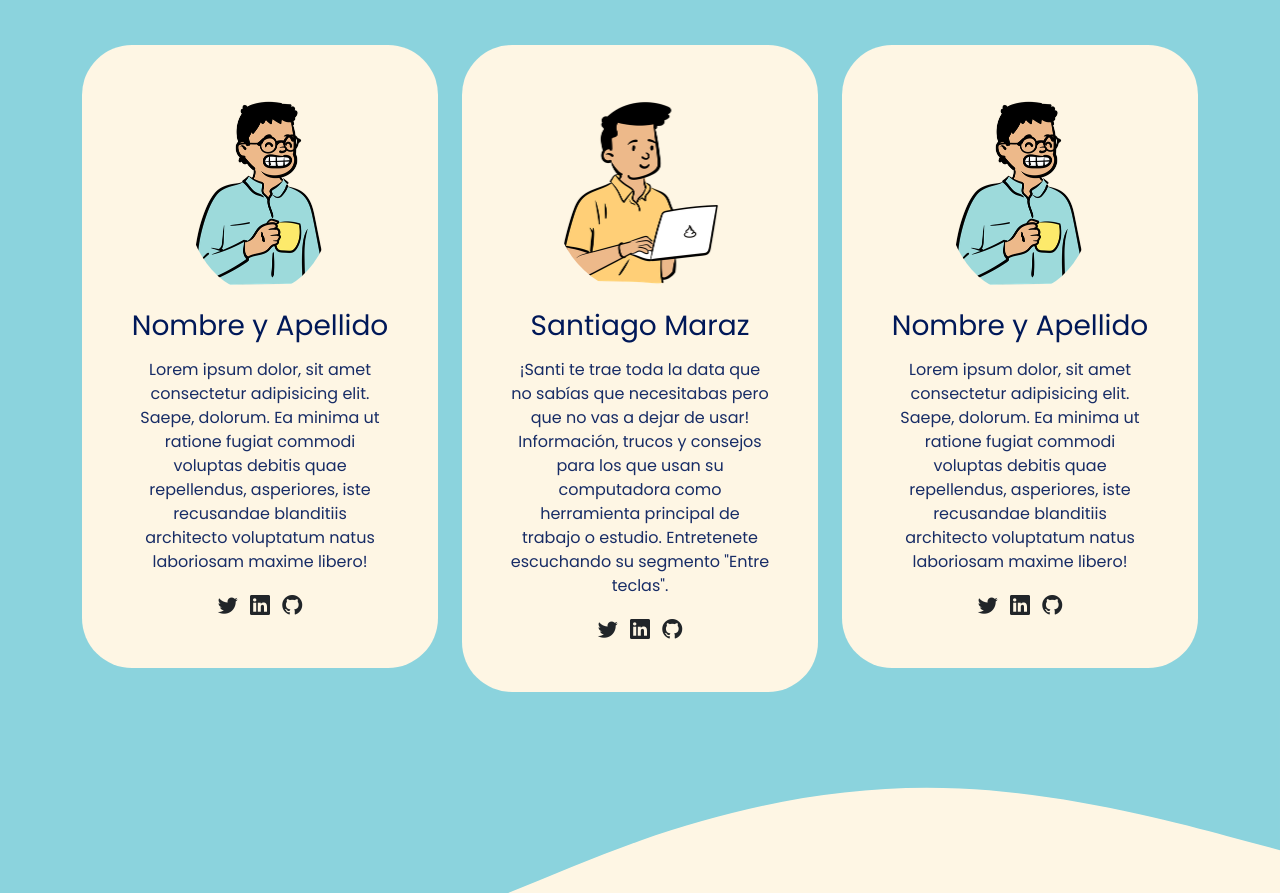
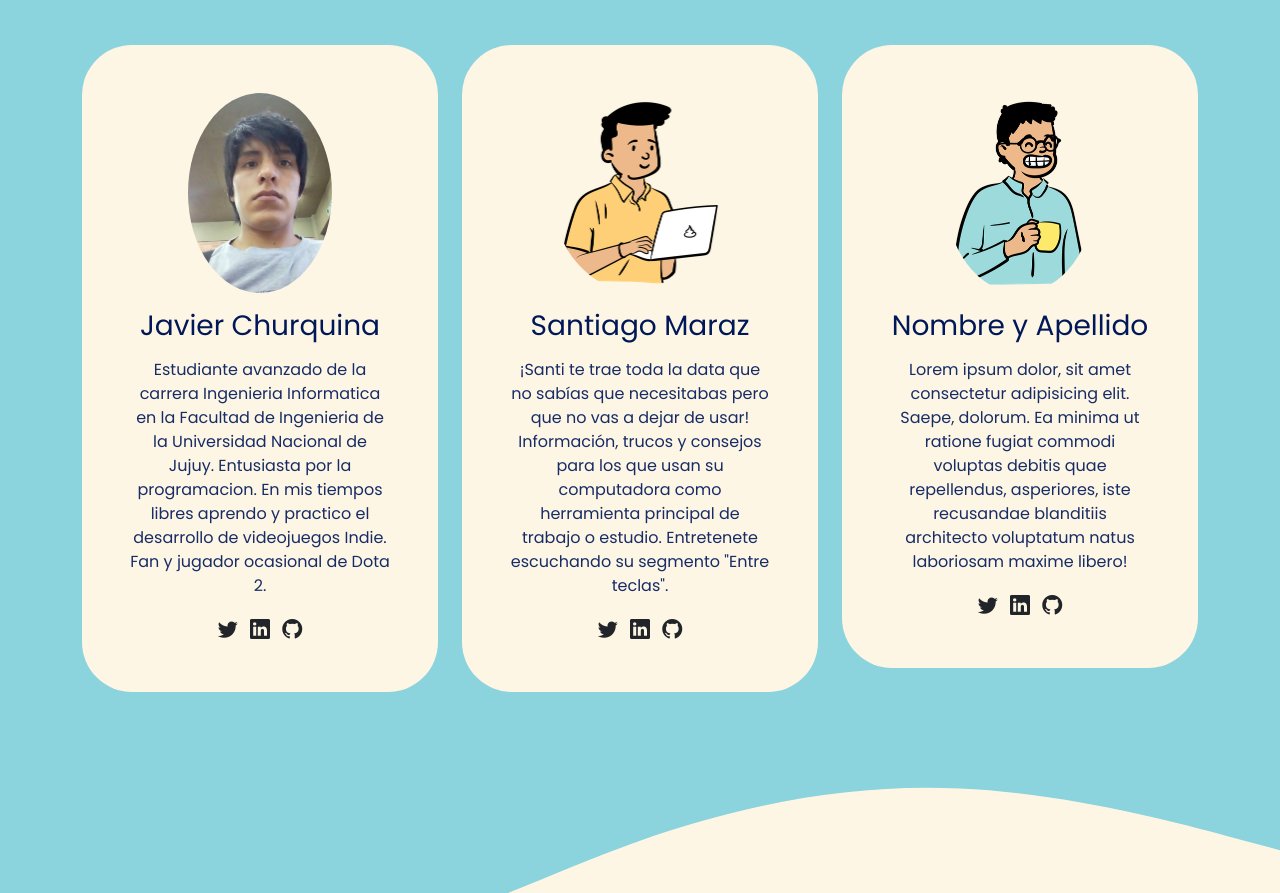
Before and after one commit to marazsantiago/devtech-podcast-web, a plain HTML site: page index.html in a window 1280 px wide. Shown: the part 1190-2083 px from the top of the page. Drawn offline with nearby package versions, Linux system fonts and the light colour scheme.

Commit message:
foto, nombre y descripcion de JC

```diff
--- a/index.html
+++ b/index.html
@@ -100,14 +100,15 @@
           <div class="col-md-6 col-lg-4 mb-3">
             <div class="card">
               <div class="card-body text-center p-5">
-                <img src="./assets/avatar.png" alt="avatar" class=" img img-fluid rounded-circle mb-3">
-                <h3 class="title card-title mb-3">Nombre y Apellido</h3>
-                <p>Lorem ipsum dolor, sit amet consectetur adipisicing elit. Saepe, dolorum. Ea minima ut ratione fugiat
-                  commodi voluptas debitis quae repellendus, asperiores, iste recusandae blanditiis architecto
-                  voluptatum natus laboriosam maxime libero!</p>
+                <img src="./assets/javis.jpg" alt="avatar" class=" img img-fluid rounded-circle mb-3">
+                <h3 class="title card-title mb-3">Javier Churquina</h3>
+                <p>Estudiante avanzado de la carrera Ingenieria Informatica en la Facultad de Ingenieria de la Universidad Nacional de Jujuy.
+                  Entusiasta por la programacion. En mis tiempos libres aprendo y practico el desarrollo de videojuegos Indie.
+                  Fan y jugador ocasional de Dota 2.
+                </p>
                 <a href="#"><i class="bi bi-twitter text-dark mx-1 lead"></i></a>
-                <a href="#"><i class="bi bi-linkedin text-dark mx-1 lead"></i></a>
-                <a href="#"><i class="bi bi-github text-dark mx-1 lead"></i></a>
+                <a href="https://www.linkedin.com/in/javier-churquina-639a15159/" target="_blank" rel="noopener noreferrer"><i class="bi bi-linkedin text-dark mx-1 lead"></i></a>
+                <a href="https://github.com/javis14" target="_blank" rel="noopener noreferrer"><i class="bi bi-github text-dark mx-1 lead"></i></a>
               </div>
             </div>
           </div>
```
Also changed, not shown: assets/javis.jpg (added).
